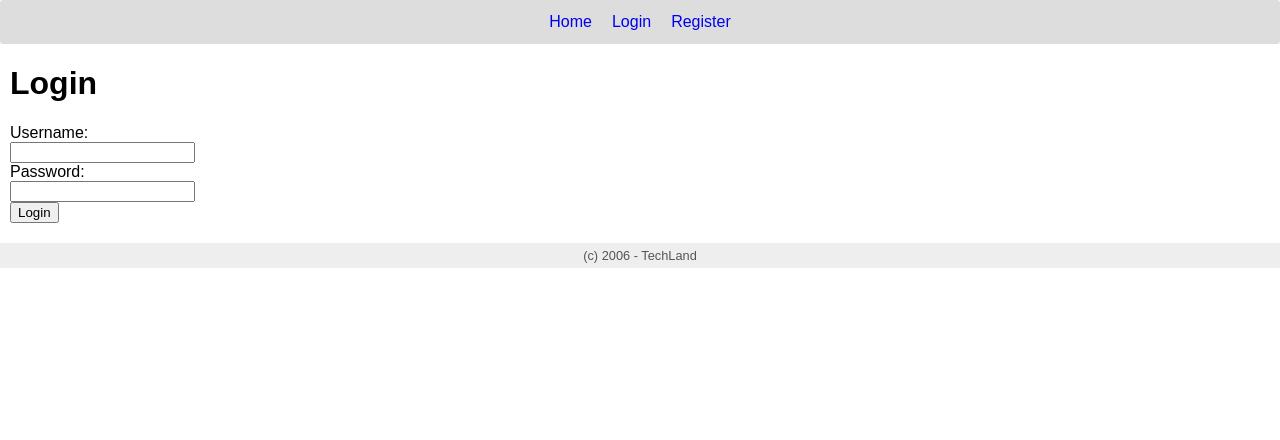
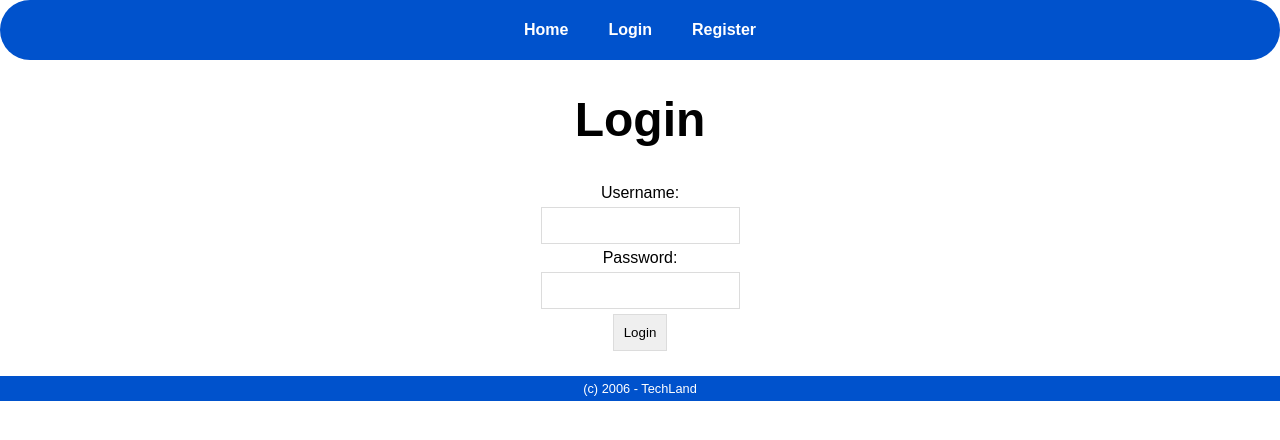
Before and after one commit to AntonioAngelov/JSApp-Project-TechLand, a React (Create React App) app: page / in a window 1280 px wide. Both pictures are taken after a click on the link "Login". Shown: the top 440 px of the page. Built offline with nearby package versions, Linux system fonts and the light colour scheme; the HTML template or start-up script is replaced by a standard one.

Commit message:
Some CSS improvements

```diff
--- a/src/App.css
+++ b/src/App.css
@@ -35,3 +35,32 @@ table td {
   padding: 5px 10px;
   background: #EEE;
 }
+
+.login-form input {
+  padding: 10px;
+  border: solid 1px #dcdcdc;
+  transition: box-shadow 0.3s, border 0.3s;
+}
+.login-form input:focus,
+.login-form input.focus {
+  border: solid 1px #707070;
+  box-shadow: 0 0 5px 1px #969696;
+}
+
+form {
+  text-align: center;
+}
+
+form div{
+  padding: 5px;
+}
+
+div h1{
+  text-align: center;
+  font-size: 300%;
+}
+
+div p{
+  text-align: center;
+  font-size: 100%;
+}
--- a/src/Components/Footer.css
+++ b/src/Components/Footer.css
@@ -1,7 +1,7 @@
 .footer {
     text-align: center;
-    background: #EEE;
-    color: #555;
+    background: #0052cc;
+    color: white;
     padding: 5px;
     font-size: 0.8em;
 }
--- a/src/Components/NavigationBar.css
+++ b/src/Components/NavigationBar.css
@@ -1,23 +1,27 @@
 .navigation-bar {
-    background: #DDD;
+    background: #0052cc;
     text-align: center;
-    padding: 10px 5px;
-    line-height: 1.5;
-    border-radius: 3px;
+    padding: 10px 10px 10px 10px;
+    line-height: 2.5;
+    border-radius: 30px;
     overflow: auto;
+    font-weight: bold
 }
 
 .navigation-bar a {
     text-decoration: none;
-    padding: 5px 10px;
+    padding: 5px 20px;
     border-radius: 5px;
+    color: white;
+    font-style: ;
 }
 
 .navigation-bar a:hover {
-    background: #BBB;
+    background: #bfbfbf;
 }
 
 .navigation-bar .loggedInUser {
     float: right;
-    margin-right: 10px;
+    color: white;
+    margin-right: 50px;
 }
```
Also changed, not shown: 1 other file (tests, documents, lock files or other folders).
